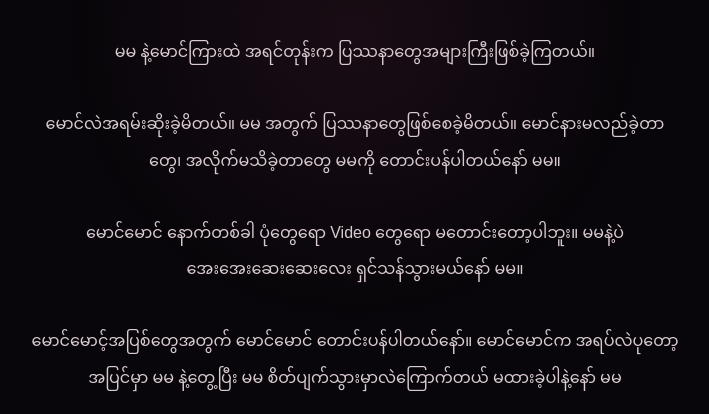
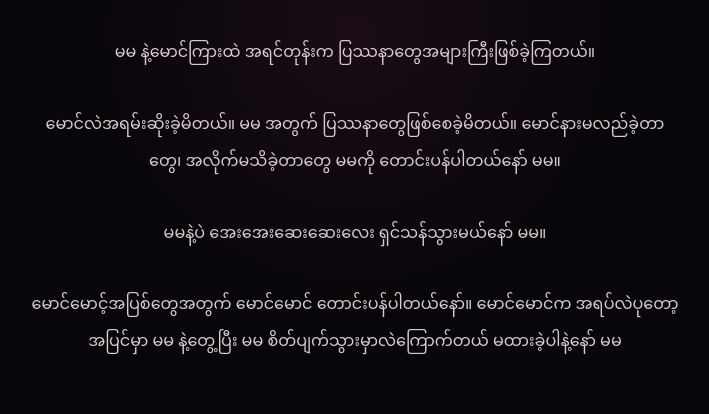
Before and after one commit to thukhathukha44-hash/11thmonthsary, a plain HTML site: page sorry.html in a window 1280 px wide. Shown: the part 366-780 px from the top of the page, without its empty margins (285-994 px from the left). Drawn offline with Linux system fonts and the light colour scheme.

Commit message:
Update sorry.html

```diff
--- a/sorry.html
+++ b/sorry.html
@@ -36,8 +36,6 @@
             </p>
 
             <p>
-                မောင်မောင် နောက်တစ်ခါ
-                ပုံတွေရော Video တွေရော မတောင်းတော့ပါဘူး။
                 မမနဲ့ပဲ အေးအေးဆေးဆေးလေး
                 ရှင်သန်သွားမယ်နော် မမ။
             </p>
```
